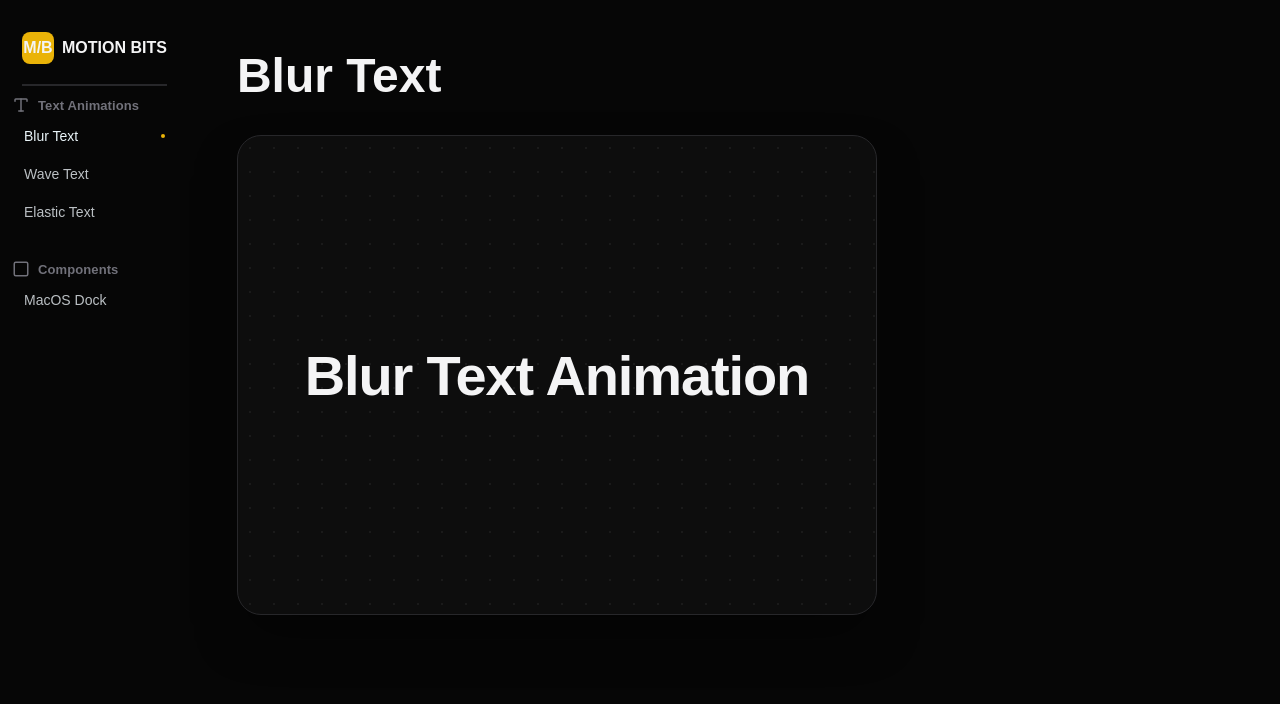
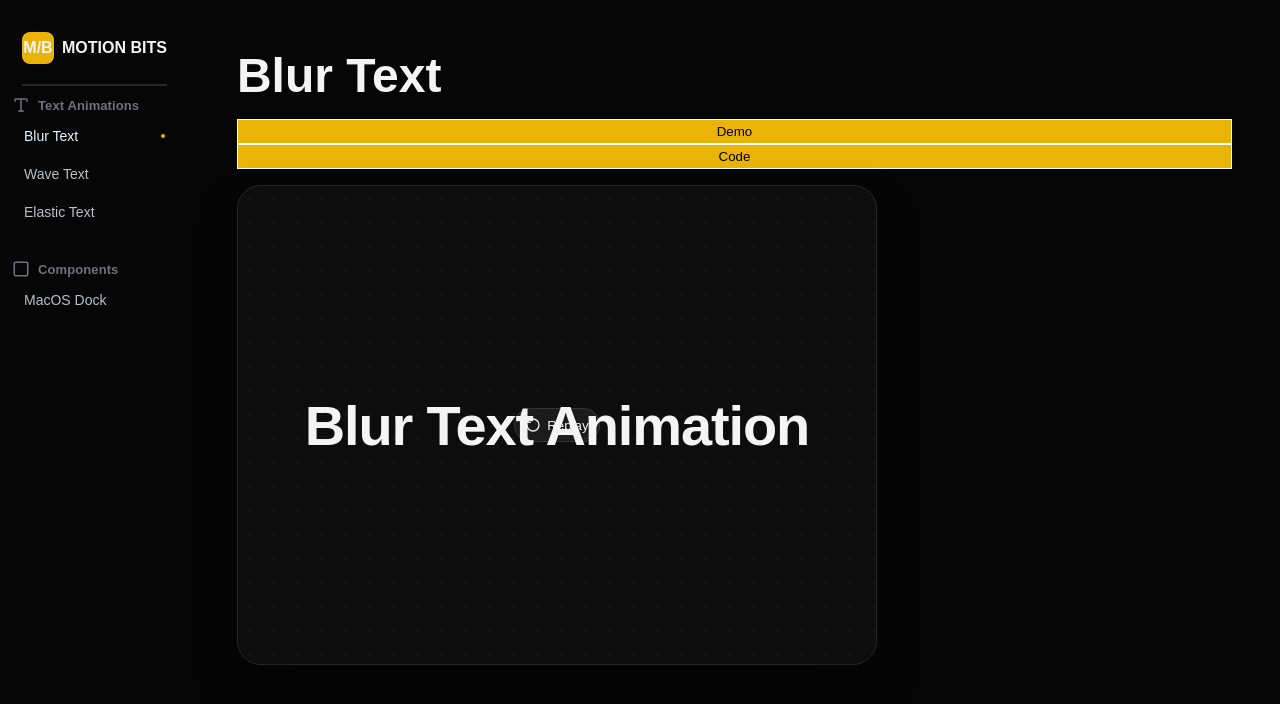
Before and after one commit to qgmbek/motion-bits, a Next.js app: page /collections in a window 1280 px wide. Shown: the top 704 px of the page. Built offline with nearby package versions, Linux system fonts and the light colour scheme.

Commit message:
CodeBlock, buttons
- code preview block
- copy and replay buttons

```diff
--- /dev/null
+++ b/app/animations/BlurText/BlurText.code.js
@@ -0,0 +1,33 @@
+const code = `
+"use client";
+
+import { motion } from "framer-motion";
+
+export default function BlurText() {
+  return (
+    <motion.div
+      initial={{
+        opacity: 0,
+        filter: "blur(16px)",
+        y: 20,
+      }}
+      animate={{
+        opacity: 1,
+        filter: "blur(0px)",
+        y: 0,
+      }}
+      transition={{
+        duration: 1.4,
+        ease: [0.16, 1, 0.3, 1], // awwwards-style ease
+      }}
+      style={{
+        letterSpacing: "-0.02em",
+      }}
+    >
+      Blur Text Animation
+    </motion.div>
+  );
+}
+`;
+
+export default code;
--- a/app/animations/registry.js
+++ b/app/animations/registry.js
@@ -1,9 +1,26 @@
+// animations/registry.js
 import BlurText from "./BlurText/BlurText";
 import WaveText from "./WaveText/WaveText";
 import ElasticText from "./ElasticText/ElasticText";
 
-export const DEMO_COMPONENTS = {
-  "blur-text": BlurText,
-  "wave-text": WaveText,
-  "elastic-text": ElasticText,
+import blurTextCode from "./BlurText/BlurText.code";
+// import waveTextCode from "./WaveText/WaveText.code";
+// import elasticTextCode from "./ElasticText/ElasticText.code";
+
+export const ANIMATIONS_REGISTRY = {
+  "blur-text": {
+    component: BlurText,
+    code: blurTextCode,
+    language: "jsx",
+  },
+  "wave-text": {
+    component: WaveText,
+    // code: waveTextCode,
+    language: "jsx",
+  },
+  "elastic-text": {
+    component: ElasticText,
+    // code: elasticTextCode,
+    language: "jsx",
+  },
 };
--- /dev/null
+++ b/app/api/highlight/route.js
@@ -0,0 +1,13 @@
+// app/api/highlight/route.js
+import { codeToHtml } from "shiki";
+
+export async function POST(req) {
+  const { code, language } = await req.json();
+
+  const html = await codeToHtml(code, {
+    lang: language || "tsx",
+    theme: "aurora-x",
+  });
+
+  return Response.json({ html });
+}
--- a/app/collections/collections.module.css
+++ b/app/collections/collections.module.css
@@ -26,7 +26,7 @@
 .demo {
   width: 640px;
   height: 480px;
-  border-radius: 1.5rem;
+  border-radius: 24px;
   border: 1px solid #27272a;
   background-color: #0d0d0d;
   background-image: radial-gradient(#1a1a1a 1px, transparent 1px);
@@ -39,4 +39,55 @@
   color: "#ffffff";
   font-size: 56px;
   font-weight: 600;
+  position: relative;
 }
+
+/* .code {
+  width: 640px;
+  height: 480px;
+  border-radius: 1.5rem;
+  border: 1px solid #27272a;
+  background-color: #0d0d0d;
+  overflow: hidden;
+} */
+
+.replayButton {
+  display: inline-flex;
+  align-items: center;
+  gap: 6px;
+
+  padding: 8px 10px;
+  border-radius: 30px;
+
+  position: absolute;
+  right: 6;
+  top: 6;
+
+  background: rgba(255, 255, 255, 0.06);
+  border: 1px solid rgba(255, 255, 255, 0.12);
+  color: inherit;
+
+  cursor: pointer;
+  transition:
+    transform 0.15s ease,
+    background 0.2s ease;
+}
+
+.replayButton:hover {
+  background: rgba(255, 255, 255, 0.12);
+}
+
+.replayButton:active {
+  transform: scale(0.96);
+}
+
+.replayButton svg {
+  transition: transform 0.4s ease;
+}
+
+.replayButton:hover svg {
+  transform: rotate(-180deg);
+}
+.replayButton:active svg {
+  transform: rotate(-360deg);
+}
--- a/app/collections/page.tsx
+++ b/app/collections/page.tsx
@@ -1,22 +1,28 @@
 "use client";
 
 import { useState, useMemo } from "react";
+import { RotateCcw } from "lucide-react";
+
 import { Sidebar } from "./layout/Sidebar";
+import CodeBlock from "../components/CodeBlock/CodeBlock";
 
 import { ANIMATIONS_DATA } from "../constants/animations";
-import { DEMO_COMPONENTS } from "../animations/registry";
+import { ANIMATIONS_REGISTRY } from "../animations/registry";
 import styles from "./collections.module.css";
 
 export default function CollectionsPage() {
   const [currentSlug, setCurrentSlug] = useState("blur-text");
+  const [tab, setTab] = useState("demo");
+  const [replayKey, setReplayKey] = useState(0);
 
   const activeItem = useMemo(() => {
     const allItems = Object.values(ANIMATIONS_DATA).flatMap((cat) => cat.items);
     return allItems.find((item) => item.id === currentSlug) || allItems[0];
   }, [currentSlug]);
 
-  const ActiveDemo = DEMO_COMPONENTS[activeItem.id];
-  // const ActiveDemo = (DEMO_COMPONENTS as {[key: string]: any})[activeItem.id];
+  const activeEntry = ANIMATIONS_REGISTRY[activeItem.id];
+  const ActiveDemo = activeEntry?.component;
+  const activeCode = activeEntry?.code;
 
   return (
     <div className={styles.collectionContainer}>
@@ -24,7 +30,33 @@ export default function CollectionsPage() {
 
       <div className={styles.collectionWrapper}>
         <h1 className={styles.collectionName}>{activeItem.name}</h1>
-        <div className={styles.demo}>{ActiveDemo && <ActiveDemo />}</div>
+        <button onClick={() => setTab("demo")}>Demo</button>
+        <button onClick={() => setTab("code")}>Code</button>
+
+        {tab === "demo" && (
+          <>
+            <div className={styles.demo}>
+              {ActiveDemo && (
+                <>
+                  <ActiveDemo key={replayKey} />
+                  <button
+                    onClick={() => setReplayKey((k) => k + 1)}
+                    className={styles.replayButton}
+                  >
+                    <RotateCcw size={16} />
+                    <span>Replay</span>
+                  </button>
+                </>
+              )}
+            </div>
+          </>
+        )}
+
+        {tab === "code" && (
+          <div className={styles.code}>
+            <CodeBlock code={activeCode} language={activeEntry.language} />
+          </div>
+        )}
       </div>
     </div>
   );
--- /dev/null
+++ b/app/components/CodeBlock/CodeBlock.css
@@ -0,0 +1,63 @@
+/* .shiki {
+  padding: 16px;
+  border-radius: 12px;
+  overflow-x: auto;
+  font-size: 14px;
+  line-height: 1.6;
+}
+
+.shiki .line {
+  display: block;
+  padding-left: 3.5em;
+  position: relative;
+}
+
+.shiki .line:hover {
+  background: rgba(255, 255, 255, 0.04);
+}
+
+.shiki .lineNumber {
+  position: absolute;
+  left: 0;
+  width: 3em;
+  text-align: left;
+  padding-right: 1em;
+  color: rgba(255, 255, 255, 0.35);
+  user-select: none;
+  font-variant-numeric: tabular-nums;
+} */
+
+.codeblock-container {
+  position: relative;
+}
+
+.copy-button {
+  position: absolute;
+  top: 12px;
+  right: 12px;
+  z-index: 10;
+
+  display: flex;
+  align-items: center;
+  gap: 6px;
+
+  padding: 6px 10px;
+  font-size: 12px;
+
+  background: rgba(255, 255, 255, 0.08);
+  color: white;
+  border: 1px solid rgba(255, 255, 255, 0.12);
+  border-radius: 8px;
+
+  cursor: pointer;
+  backdrop-filter: blur(6px);
+  transition: all 0.2s ease;
+}
+
+.copy-button:hover {
+  background: rgba(255, 255, 255, 0.15);
+}
+
+.copy-button:active {
+  transform: scale(0.96);
+}
--- /dev/null
+++ b/app/components/CodeBlock/CodeBlock.tsx
@@ -0,0 +1,54 @@
+"use client";
+
+import { useEffect, useState } from "react";
+import { Copy, Check } from "lucide-react";
+import "./CodeBlock.css";
+
+function addLineNumbers(html) {
+  return html.replace(/<span class="line">/g, (match, offset, full) => {
+    const index =
+      full.slice(0, offset).match(/<span class="line">/g)?.length || 0;
+    return `<span class="line"><span class="line-number">${index + 1}</span>`;
+  });
+}
+
+export default function CodeBlock({ code, language }) {
+  const [html, setHtml] = useState("");
+  const [copied, setCopied] = useState(false);
+
+  useEffect(() => {
+    fetch("/api/highlight", {
+      method: "POST",
+      headers: { "Content-Type": "application/json" },
+      body: JSON.stringify({ code, language }),
+    })
+      .then((res) => res.json())
+      .then((data) => {
+        setHtml(addLineNumbers(data.html));
+      });
+  }, [code, language]);
+
+  const handleCopy = async () => {
+    await navigator.clipboard.writeText(code);
+    setCopied(true);
+    // setTimeout(() => setCopied(false), 10000);
+  };
+
+  return (
+    <div className="codeblock-container">
+      <button
+        className="copy-button"
+        onClick={handleCopy}
+        aria-label="Copy code"
+      >
+        {copied ? <Check size={16} /> : <Copy size={16} />}
+        <span>{copied ? "Copied" : "Copy"}</span>
+      </button>
+
+      <div
+        className="shiki-wrapper"
+        dangerouslySetInnerHTML={{ __html: html }}
+      />
+    </div>
+  );
+}
--- a/package.json
+++ b/package.json
@@ -14,7 +14,8 @@
     "next": "16.1.3",
     "react": "19.2.3",
     "react-dom": "19.2.3",
-    "react-syntax-highlighter": "^16.1.0"
+    "react-syntax-highlighter": "^16.1.0",
+    "shiki": "^3.21.0"
   },
   "devDependencies": {
     "@types/node": "^20",
--- a/tsconfig.json
+++ b/tsconfig.json
@@ -29,6 +29,6 @@
     ".next/types/**/*.ts",
     ".next/dev/types/**/*.ts",
     "**/*.mts"
-, "app/collections/layout/Sidebar.jsx", "app/constants/constants.js"  ],
+, "app/collections/layout/Sidebar.jsx", "app/constants/constants.js", "app/collections/page.tsx", "app/components/CodeBlock/CodeBlock.tsx"  ],
   "exclude": ["node_modules"]
 }
```
Also changed, not shown: 1 other file (tests, documents, lock files or other folders).
